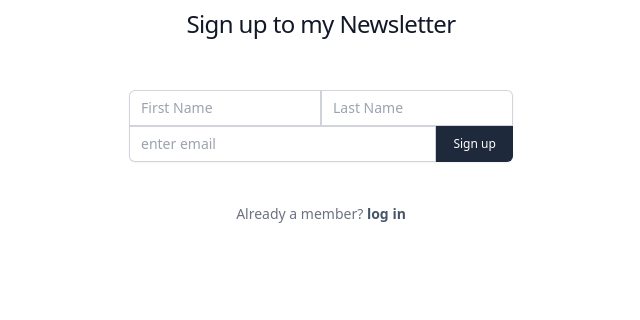
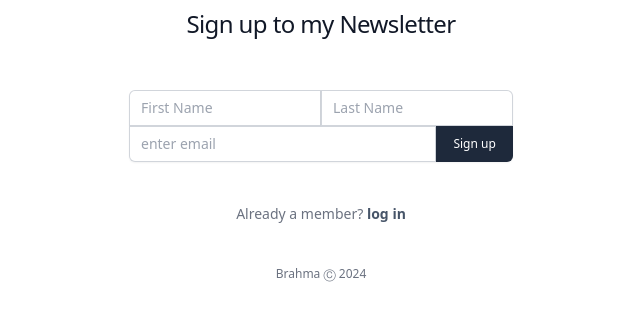
Before and after one commit to Mubarak150/cyclic-demo, a website: page signup.html in a window 1280 px wide. Shown: the part 210-530 px from the top of the page, without its empty margins (319-959 px from the left). Drawn offline with nearby package versions, Linux system fonts and the light colour scheme.

Commit message:
copyright added

```diff
--- a/signup.html
+++ b/signup.html
@@ -51,6 +51,8 @@
             Already a member?
             <a href="" class="font-semibold leading-6 text-slate-600 hover:text-slate-900">log in</a>
             </p>
+
+            <p class="mt-10 text-center text-xs text-gray-500">Brahma Ⓒ 2024</p>
         </div>
         </div>
 
```
